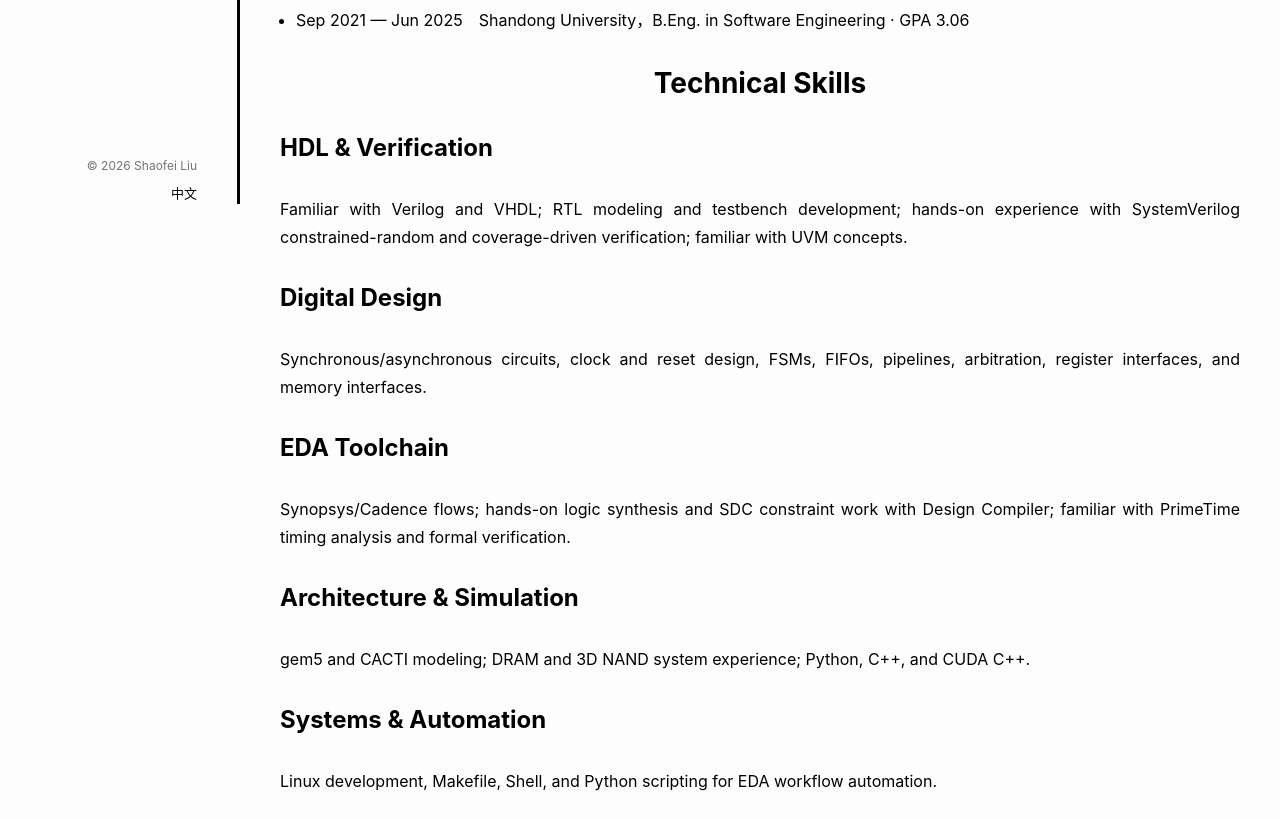
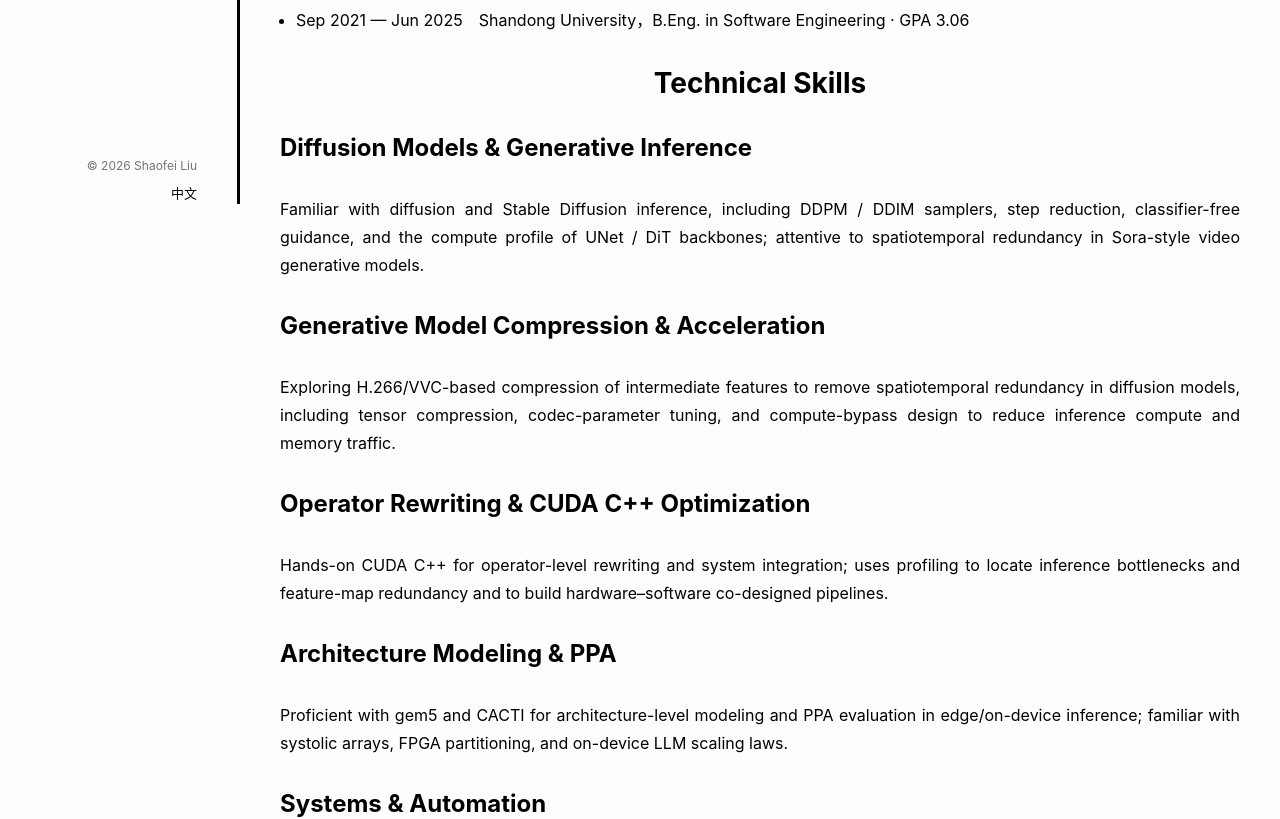
Before and after one commit to jijihuanhuan/shaofei-liu-portfolio, a Next.js app: page /en/resume in a window 1280 px wide. Shown: the part 580-1399 px from the top of the page. Built offline with nearby package versions, Linux system fonts and the light colour scheme.

Commit message:
resume: reorient technical skills toward diffusion model inference

```diff
--- a/app/components/ResumePage.tsx
+++ b/app/components/ResumePage.tsx
@@ -20,11 +20,11 @@ const data = {
     ],
     skills: "专业技能",
     skillGroups: [
-      ["硬件描述与验证", "熟悉Verilog，熟悉 VHDL，可完成 RTL 建模与 Testbench 编写；具备 SystemVerilog 随机约束与覆盖率驱动验证实践，了解 UVM 方法学。"],
-      ["数字芯片设计基础", "掌握同步/异步电路、时钟与复位、状态机、FIFO、流水线、仲裁逻辑、寄存器及存储器接口设计。"],
-      ["EDA 工具链", "熟悉 Synopsys / Cadence 工具体系，具备 Design Compiler 综合与 SDC 约束经验，了解 PrimeTime 时序分析及形式验证。"],
-      ["体系结构与仿真", "熟练使用 gem5、CACTI 进行架构级建模，具备 DRAM / 3D NAND 存储系统建模经验；使用 Python、C++ 与 CUDA C++。"],
-      ["系统与自动化", "熟练使用 Linux 开发环境，可通过 Makefile、Shell 与 Python 脚本实现 EDA 流程自动化。"],
+      ["扩散模型与生成式推理", "熟悉 Diffusion / Stable Diffusion 的推理流程，掌握 DDPM、DDIM 等采样方法与采样步数优化，理解 Classifier-Free Guidance 及 UNet / DiT 主干的推理计算开销；关注 Sora 类视频生成模型的时空冗余。"],
+      ["生成式模型压缩与加速", "探索利用 H.266 / VVC 视频编码消除扩散模型中间特征图的时空冗余，开展张量压缩、编解码参数调优与计算旁路（Bypass）设计，降低推理计算量与访存。"],
+      ["算子级改写与 CUDA C++ 优化", "使用 CUDA C++ 进行算子级改写与系统集成，结合 Profiling 定位推理瓶颈与特征图冗余，设计软硬件协同的推理 Pipeline。"],
+      ["体系结构建模与 PPA 评估", "熟练使用 gem5、CACTI 进行架构级建模，评估端侧 / 边缘推理场景的性能、功耗与面积（PPA）；了解脉动阵列、FPGA 划分与端侧 LLM Scaling Laws。"],
+      ["系统与自动化", "熟练使用 Linux 开发环境，可通过 Makefile、Shell 与 Python 脚本实现模型压缩与推理实验流程的自动化。"],
     ],
     projects: "项目经历",
     projectItems: [
@@ -61,11 +61,11 @@ const data = {
     ],
     skills: "Technical Skills",
     skillGroups: [
-      ["HDL & Verification", "Familiar with Verilog and VHDL; RTL modeling and testbench development; hands-on experience with SystemVerilog constrained-random and coverage-driven verification; familiar with UVM concepts."],
-      ["Digital Design", "Synchronous/asynchronous circuits, clock and reset design, FSMs, FIFOs, pipelines, arbitration, register interfaces, and memory interfaces."],
-      ["EDA Toolchain", "Synopsys/Cadence flows; hands-on logic synthesis and SDC constraint work with Design Compiler; familiar with PrimeTime timing analysis and formal verification."],
-      ["Architecture & Simulation", "gem5 and CACTI modeling; DRAM and 3D NAND system experience; Python, C++, and CUDA C++."],
-      ["Systems & Automation", "Linux development, Makefile, Shell, and Python scripting for EDA workflow automation."],
+      ["Diffusion Models & Generative Inference", "Familiar with diffusion and Stable Diffusion inference, including DDPM / DDIM samplers, step reduction, classifier-free guidance, and the compute profile of UNet / DiT backbones; attentive to spatiotemporal redundancy in Sora-style video generative models."],
+      ["Generative Model Compression & Acceleration", "Exploring H.266/VVC-based compression of intermediate features to remove spatiotemporal redundancy in diffusion models, including tensor compression, codec-parameter tuning, and compute-bypass design to reduce inference compute and memory traffic."],
+      ["Operator Rewriting & CUDA C++ Optimization", "Hands-on CUDA C++ for operator-level rewriting and system integration; uses profiling to locate inference bottlenecks and feature-map redundancy and to build hardware–software co-designed pipelines."],
+      ["Architecture Modeling & PPA", "Proficient with gem5 and CACTI for architecture-level modeling and PPA evaluation in edge/on-device inference; familiar with systolic arrays, FPGA partitioning, and on-device LLM scaling laws."],
+      ["Systems & Automation", "Linux development; Makefile, Shell, and Python scripting to automate model-compression and inference experiment workflows."],
     ],
     projects: "Selected Projects",
     projectItems: [
```
